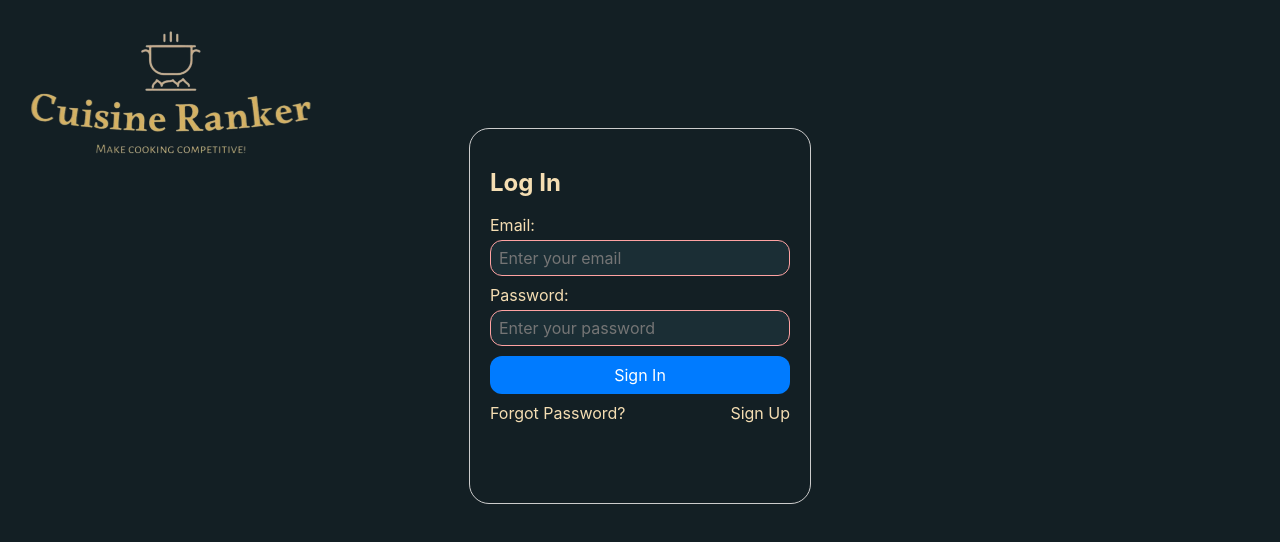
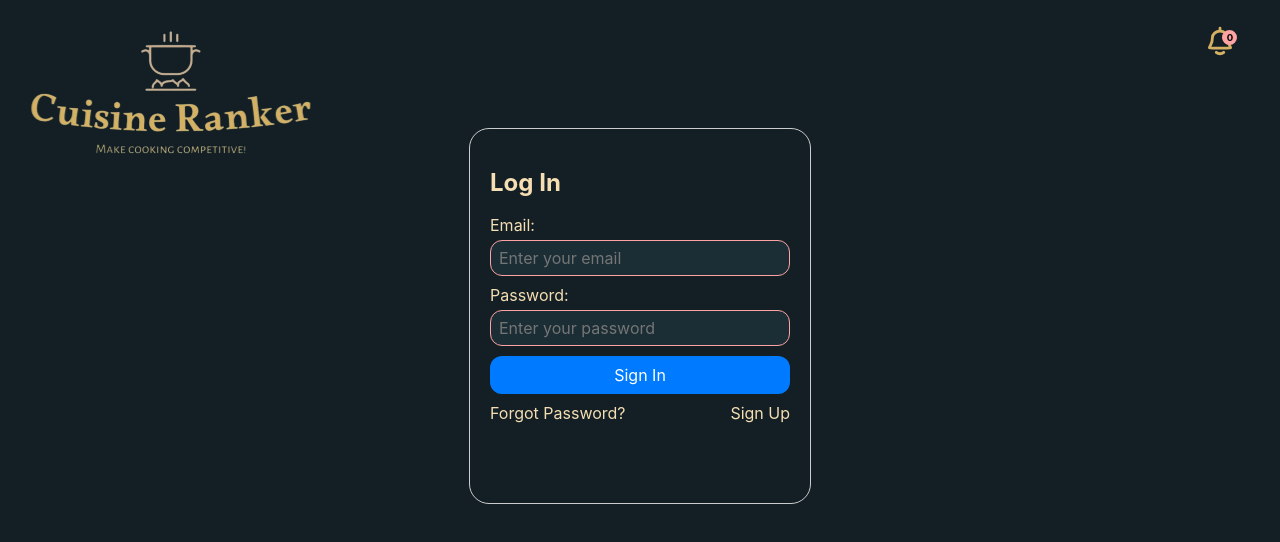
Before and after one commit to aparpEdu/CuisineRankerFE, a React (Create React App) app: page / in a window 1280 px wide. Shown: the top 542 px of the page. Built offline with nearby package versions, Linux system fonts and the light colour scheme; no server answers.

Commit message:
Added notification bell to layout

```diff
--- a/src/components/layout/Layout.jsx
+++ b/src/components/layout/Layout.jsx
@@ -2,6 +2,7 @@ import {Link, Outlet, Route} from "react-router-dom";
 import React, {useState} from "react";
 import Logo from "../logo/Logo";
 import NavigationBar from "../nav_bar/NavigationBar";
+import NotificationBell from "../notification_bell/NotificationBell";
 
 const Layout = ({ showHeader = true }) => {
     const [currentPage, setCurrentPage] = useState("EXPLORE");
@@ -15,6 +16,7 @@ const Layout = ({ showHeader = true }) => {
     return (
         <div className="layout-container">
            <Link to={"/explore"} onClick={() => {setCurrentPage("EXPLORE")}}> <Logo/> </Link>
+            <NotificationBell />
             {accessToken && <NavigationBar currentPage={currentPage} onChange={setPageToExplore} />}
             <Outlet />
         </div>
--- /dev/null
+++ b/src/components/notification_bell/NotificationBell.css
@@ -0,0 +1,41 @@
+.bell-container {
+    left: 94%;
+    top: 3%;
+    position: fixed;
+    transition: transform 0.3s;
+}
+
+.bell-container img {
+    width: 34px;
+    height: 34px;
+}
+
+
+
+.bell-container:hover {
+    transform: scale(1.1);
+    cursor: pointer;
+}
+
+
+.bell-container__counter__container {
+    position: absolute;
+    top: 15%;
+    right: 1%;
+}
+
+.bell-container__counter {
+    width: 5px;
+    height: 5px;
+    background-color: #ffa2a2;
+    color: #000;
+    border-radius: 50%;
+    display: flex;
+    flex-direction: column;
+    justify-content: center;
+    border: 3px solid #ffa2a2;
+    font-size: 0.6rem;
+    text-align: center;
+    padding: 2px;
+    font-weight: bold;
+}
--- /dev/null
+++ b/src/components/notification_bell/NotificationBell.jsx
@@ -0,0 +1,21 @@
+import React, {useState} from "react";
+import './NotificationBell.css'
+import Bell from '../../assets/nottif-bell.svg'
+
+const NotificationBell = () => {
+    const [show, setShow] = useState(false);
+    const [counter, setCounter] = useState(0);
+
+    return (
+        <div className={"bell-container"}>
+            <img src={Bell} alt="Notification Bell"/>
+            <div className={"bell-container__counter__container"}>
+            <div className={"bell-container__counter"}>
+                <p>{counter}</p>
+            </div>
+            </div>
+        </div>
+    );
+}
+
+export default NotificationBell
```
Also changed, not shown: src/assets/nottif-bell.svg (added).
